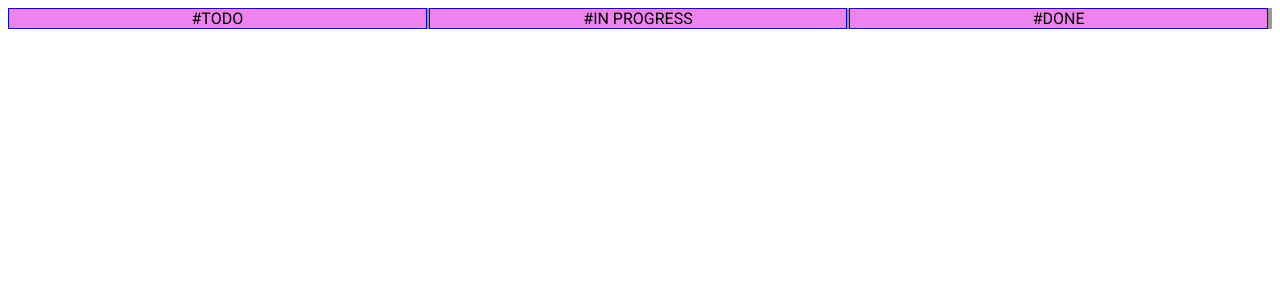
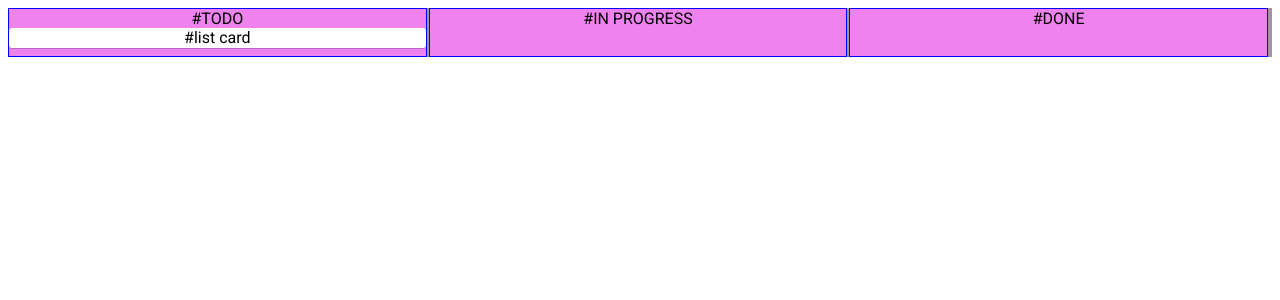
Before and after one commit to Diplomado-Frontend/tablero-trello-kamban, a React app: page / in a window 1280 px wide. Shown: the top 300 px of the page. Built offline with nearby package versions, Linux system fonts and the light colour scheme; the HTML template or start-up script is replaced by a standard one.

Commit message:
Inport card list component

```diff
--- a/src/components/Home.jsx
+++ b/src/components/Home.jsx
@@ -1,5 +1,6 @@
 
 import React, { useState } from "react";
+import ListCard from './ListCard';
 import "../styles/sass/01_page/_container.scss";
 
 const HomeComp = (props) => {
@@ -9,6 +10,7 @@ const HomeComp = (props) => {
          <section className="container-trello">
          <div className="todo item">
             #TODO
+           <ListCard />
         </div>
         <div className="inProgress item">
             #IN PROGRESS
```
